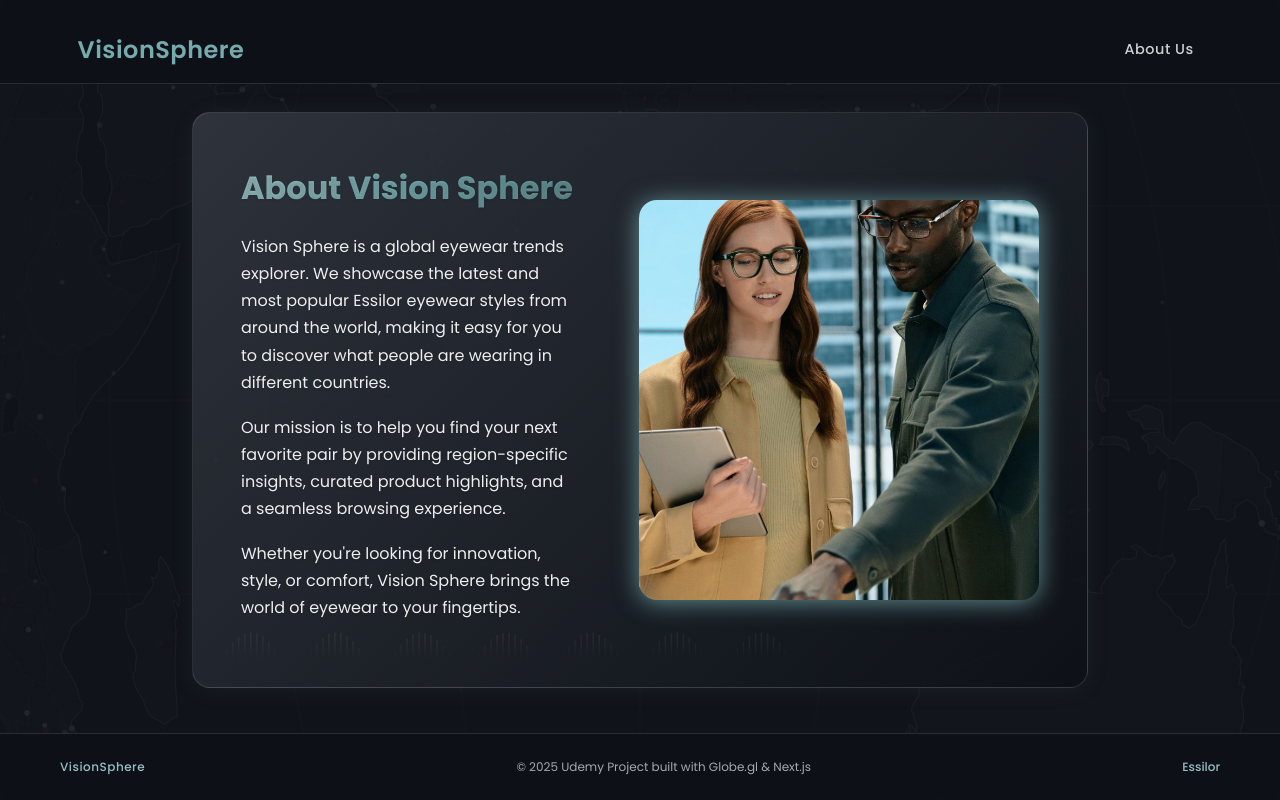
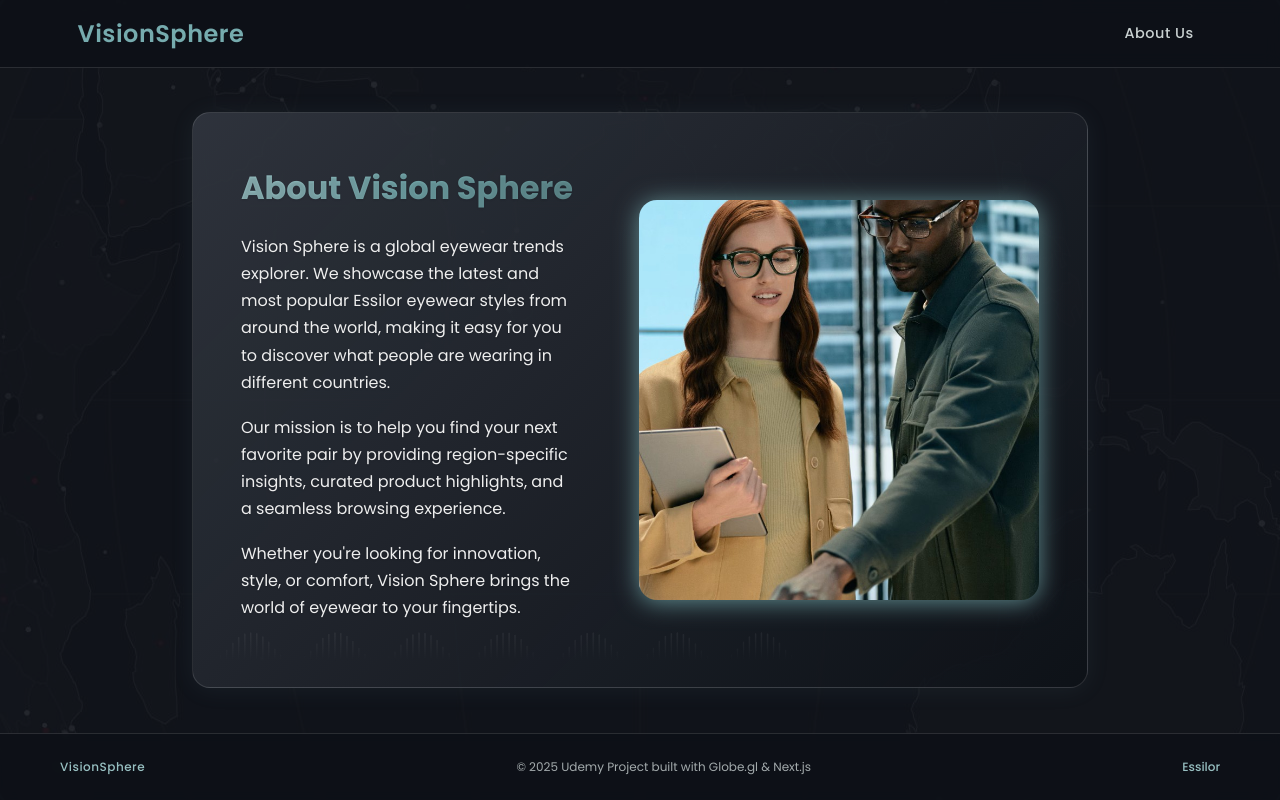
Before and after one commit to christianbathan/vision-sphere, a Next.js app: page /about in a window 1280 px wide. Built offline with nearby package versions, Linux system fonts and the light colour scheme.

Commit message:
fix scroll on header

```diff
--- a/src/components/Header/styles/index.module.scss
+++ b/src/components/Header/styles/index.module.scss
@@ -83,20 +83,23 @@
 }
 
 .progressContainer {
-  position: relative;
+  position: fixed;
+  top: 0;
+  left: 0;
   width: 100%;
-  height: 16px;
-  overflow: hidden;
+  height: 10px;
+  z-index: 9999;
+  pointer-events: none;
+  background: transparent;
 }
 
 .progressBar {
-  position: absolute;
-  top: 0;
-  left: 0;
-  bottom: 0;
   width: 100%;
+  height: 100%;
   background-color: var(--accent);
-  transform-origin: left center;
+  transform-origin: left;
   transform: scaleX(0);
-  transition: opacity 0.3s;
+  transition: transform 0.15s ease-out, opacity 0.15s ease-out;
+  opacity: 0.6;
+  will-change: transform, opacity;
 }
```
